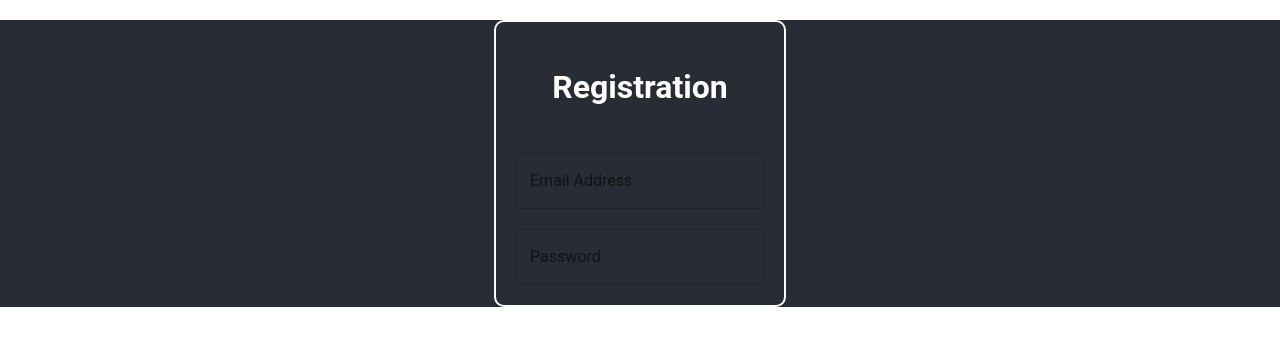
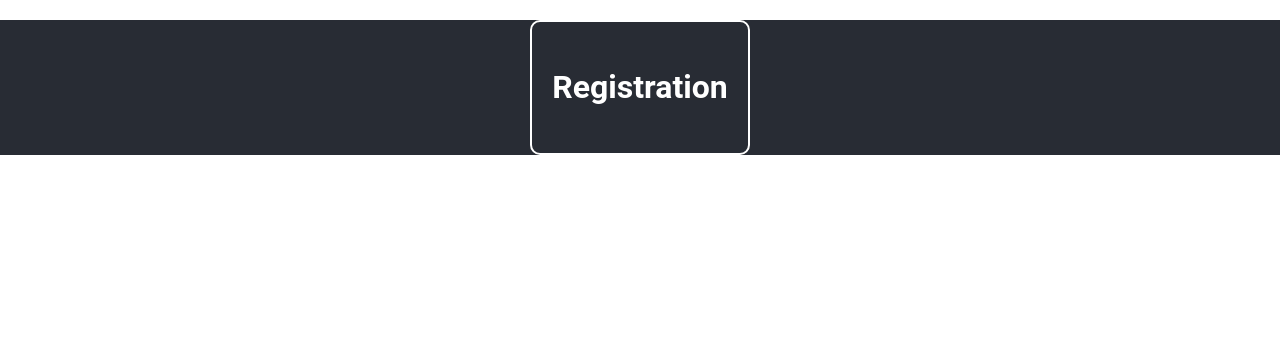
Before and after one commit to sachx1/burnout_tire_shop, a React (Create React App) app: page / in a window 1280 px wide. Shown: the top 346 px of the page. Built offline with nearby package versions, Linux system fonts and the light colour scheme.

Commit message:
revamping landing page

```diff
--- a/src/components/LandingPage.tsx
+++ b/src/components/LandingPage.tsx
@@ -15,18 +15,6 @@ const LandingPage: React.FC<LandingPageProps> =  ({title = "Registration"}) => {
     <div className="formCard">
       <h1>{title}</h1>
 
-
-      <TextField
-        className='TextField'
-        id="outlined-basic"
-        label="Email Address"
-        variant="outlined"
-        sx={{
-          color: 'white'
-        }}
-      />
-      <TextField id="outlined-basic" label="Password" variant="outlined" />
-
       {/* TODO: Add your component content here */}
     </div>
   );
```
